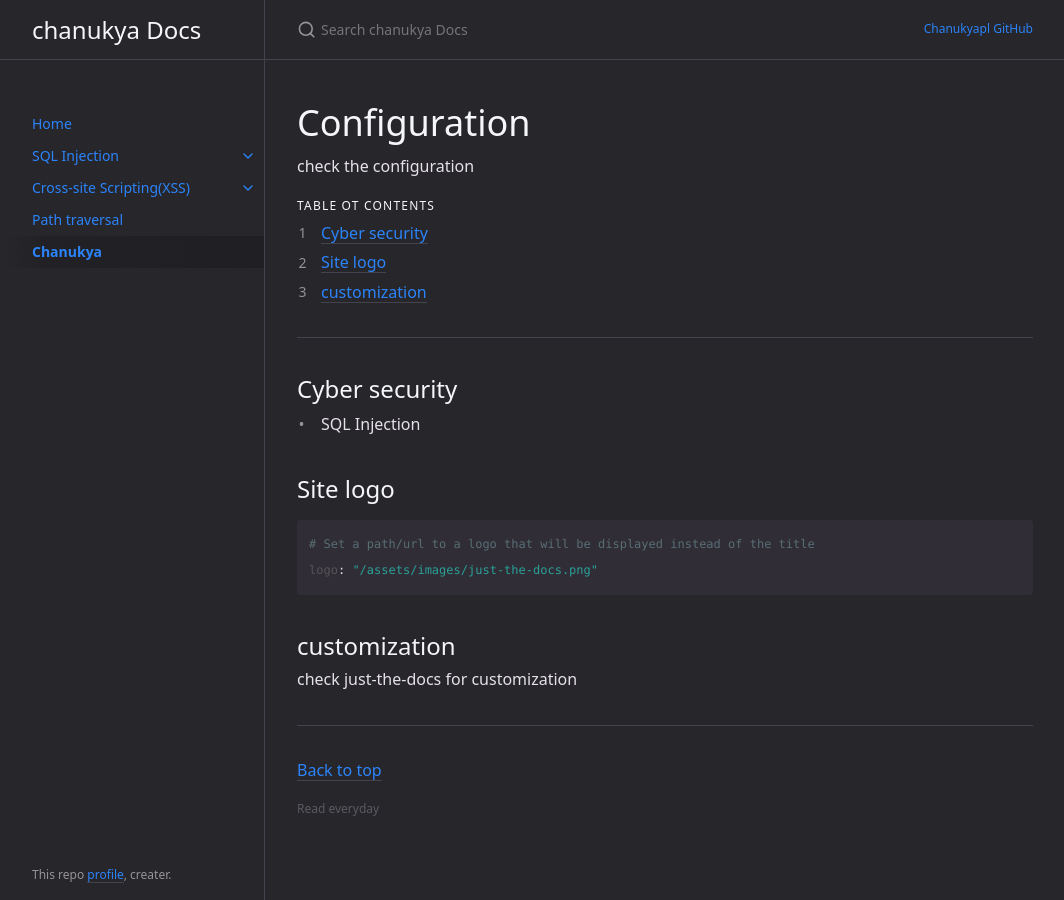
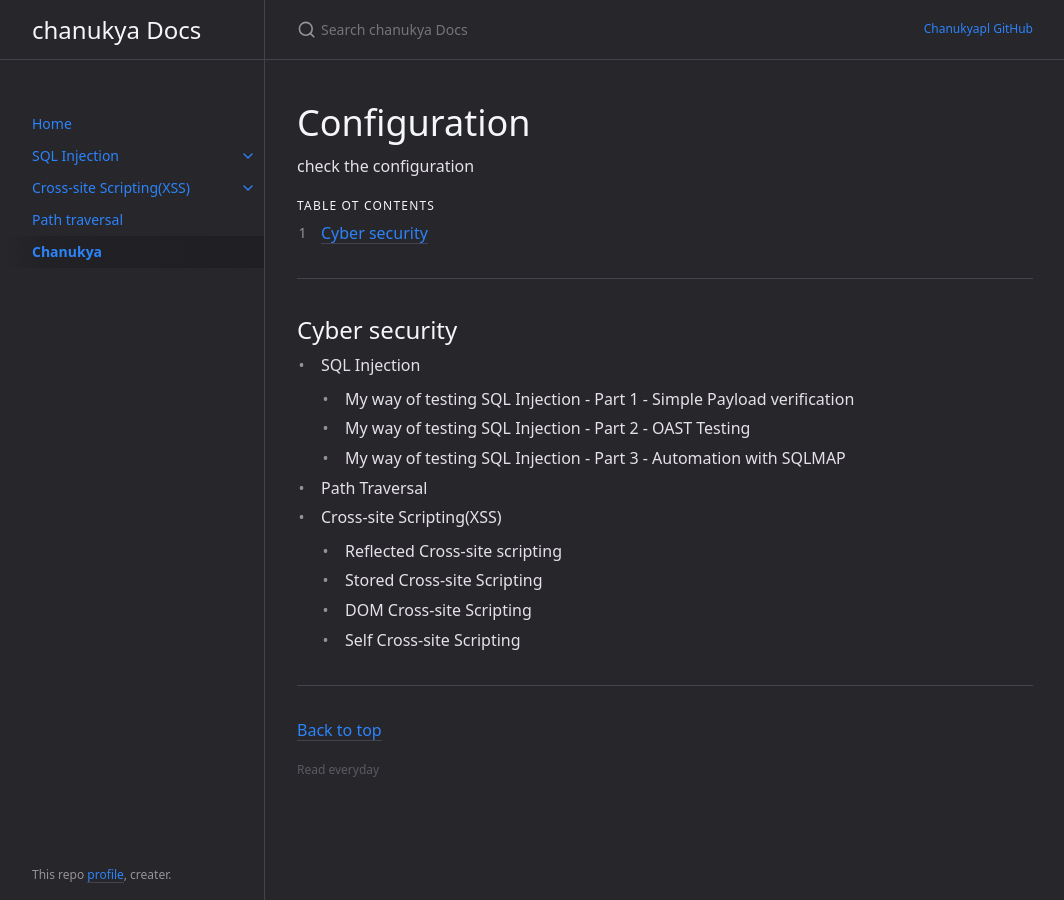
Before and after one commit to chanukyapl/blogs, a Jekyll site: the page built from docs/chanukya.md, in a window 1280 px wide. Shown: the whole page, without its empty margins (107-1171 px from the left). Built offline with Jekyll 4.4.1, drawn with Linux system fonts in a browser that asks for light colours.

Commit message:
adjusting

````diff
--- a/docs/chanukya.md
+++ b/docs/chanukya.md
@@ -20,16 +20,12 @@ check the configuration
 ## Cyber security
 
 - SQL Injection
-
-
-
-
-## Site logo
-
-```yaml
-# Set a path/url to a logo that will be displayed instead of the title
-logo: "/assets/images/just-the-docs.png"
-```
-## customization
-
-check just-the-docs for customization
+    - My way of testing SQL Injection - Part 1 - Simple Payload verification
+    - My way of testing SQL Injection - Part 2 - OAST Testing
+    - My way of testing SQL Injection - Part 3 - Automation with SQLMAP
+- Path Traversal
+- Cross-site Scripting(XSS)
+    - Reflected Cross-site scripting
+    - Stored Cross-site Scripting
+    - DOM Cross-site Scripting
+    - Self Cross-site Scripting
````
Also changed, not shown: _layouts/home.html (+12 -1 lines).
